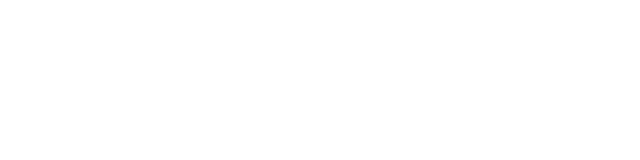
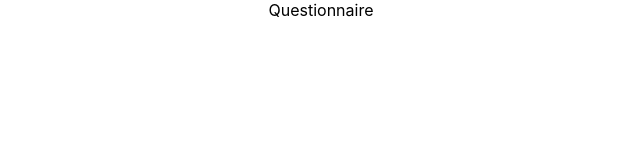
Before and after one commit to zuhlke/dwpHackTheNorthUi, a React (Create React App) app in the folder dwp-hack-the-north-ui/: page /Questionnaire in a window 1280 px wide. Shown: the top 160 px of the page, without its empty margins (319-959 px from the left). Built offline with nearby package versions, Linux system fonts and the light colour scheme.

Commit message:
Add base for questionnaire and button.

```diff
--- a/dwp-hack-the-north-ui/src/App.tsx
+++ b/dwp-hack-the-north-ui/src/App.tsx
@@ -2,6 +2,7 @@ import {BrowserRouter, Route, Switch} from "react-router-dom";
 import React from 'react';
 import './App.css';
 import {Home} from "./Home/Home";
+import {Questionnaire} from "./Questionnaire/Questionnaire";
 
 const App: React.FC = () => {
     return <div>
@@ -9,6 +10,7 @@ const App: React.FC = () => {
             <BrowserRouter>
                 <Switch>
                     <Route exact={true} path="/" component={Home}/>
+                    <Route path="/Questionnaire" component={Questionnaire}/>
                 </Switch>
             </BrowserRouter>
         </div>
--- /dev/null
+++ b/dwp-hack-the-north-ui/src/Questionnaire/Questionnaire.tsx
@@ -0,0 +1,9 @@
+import React from 'react';
+
+export const Questionnaire: React.FC = () => {
+    return (
+        <div>
+            Questionnaire
+        </div>
+    )
+};
```
Also changed, not shown: dwp-hack-the-north-ui/src/common/Button/Button.tsx (added, +16 -0 lines).
